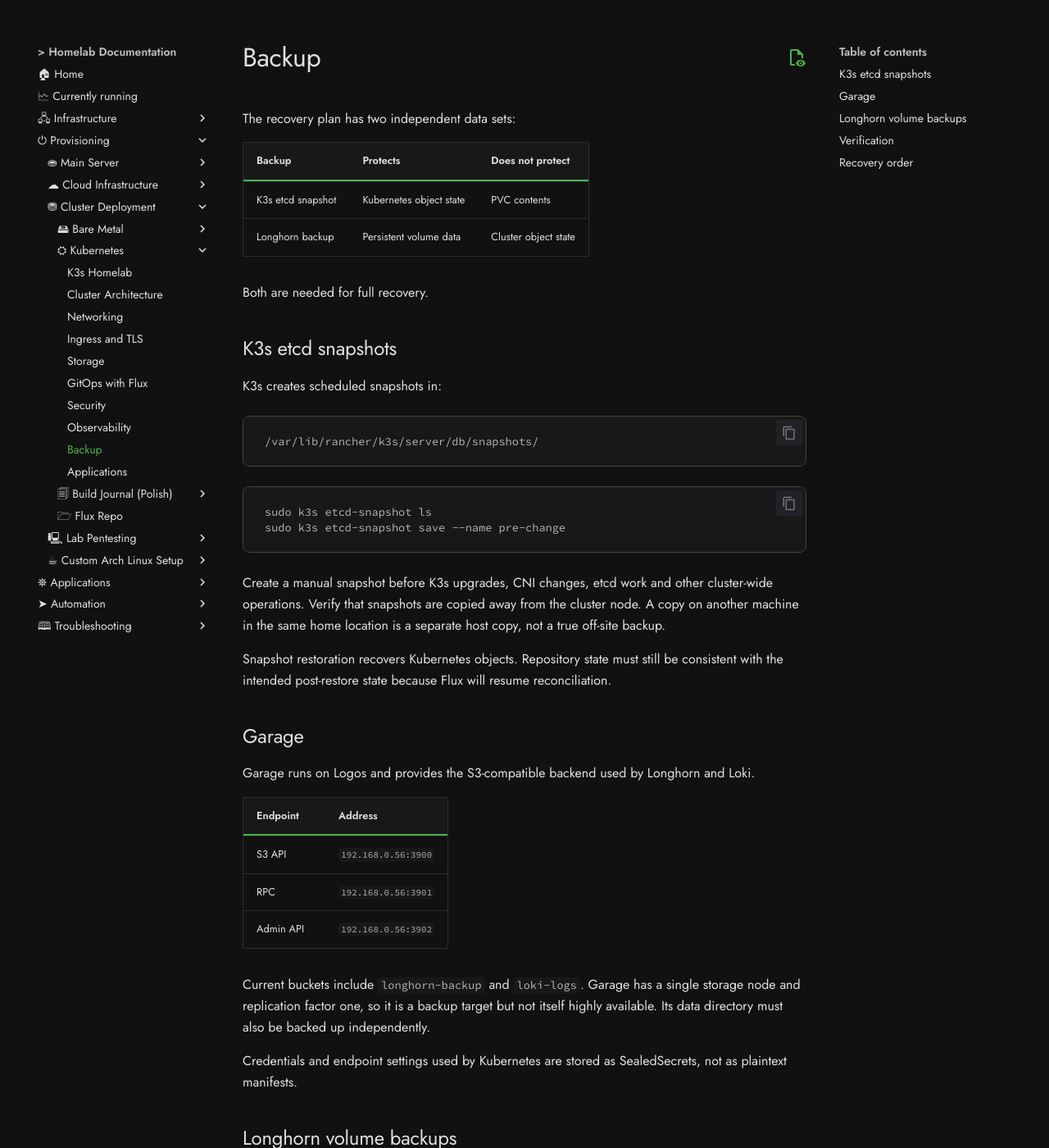
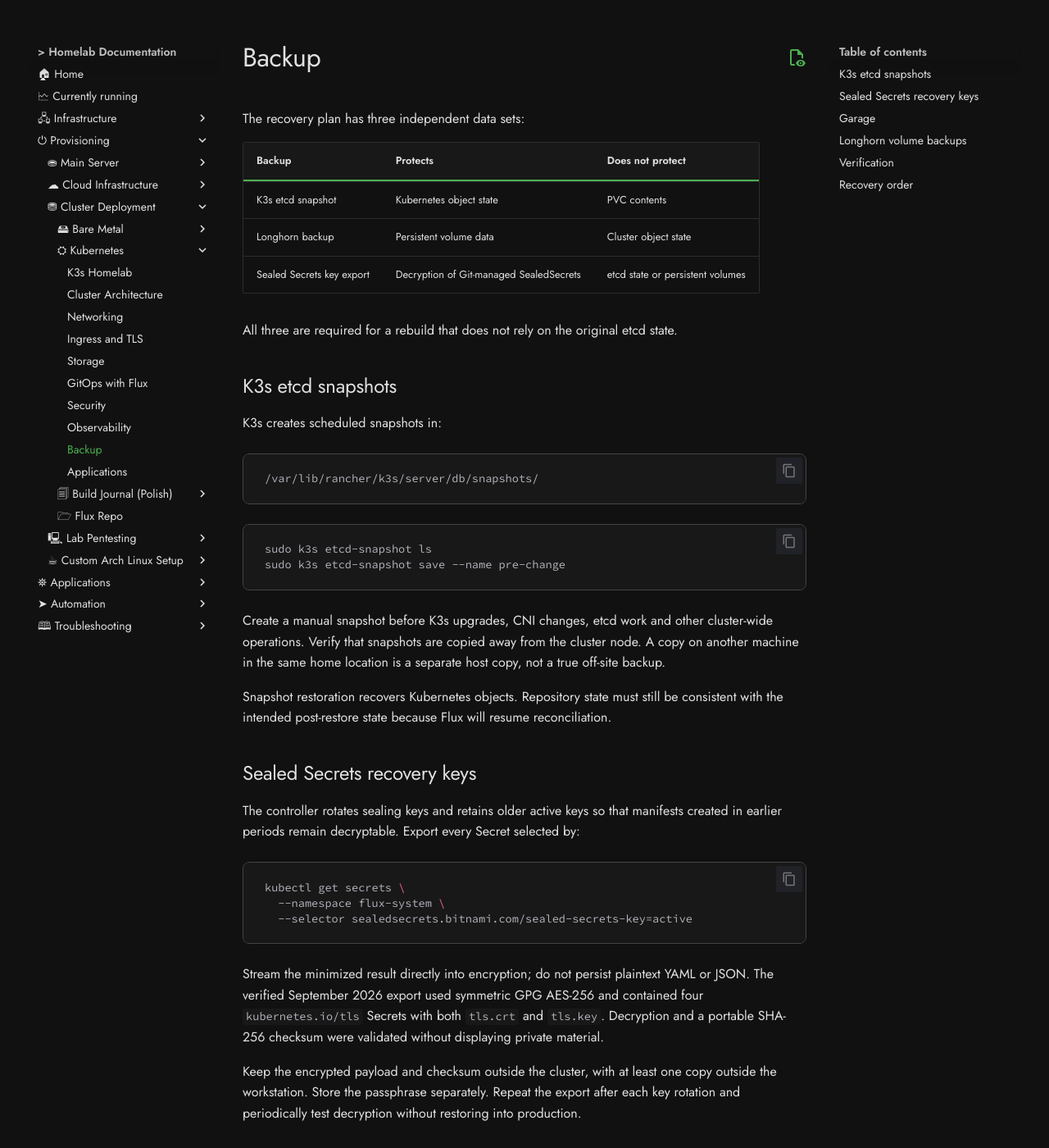
Before and after one commit to kCn3333/homelab, an MkDocs documentation site: the page built from docs/kubernetes/08-backup.md, in a window 1280 px wide and 1400 px high. Shown: the whole window at 82% size. Built offline with MkDocs 1.6.1 and Material for MkDocs 9.7.7, drawn with Linux system fonts in a browser that asks for light colours; comment, search, counter and statistics services are not loaded; some of the changed text lies outside the part shown.

Commit message:
docs(kubernetes): document Sealed Secrets recovery and proxy fix

````diff
--- a/docs/kubernetes/08-backup.md
+++ b/docs/kubernetes/08-backup.md
@@ -1,13 +1,14 @@
 # Backup
 
-The recovery plan has two independent data sets:
+The recovery plan has three independent data sets:
 
-| Backup            | Protects                | Does not protect     |
-| ----------------- | ----------------------- | -------------------- |
-| K3s etcd snapshot | Kubernetes object state | PVC contents         |
-| Longhorn backup   | Persistent volume data  | Cluster object state |
+| Backup                    | Protects                                | Does not protect                 |
+| ------------------------- | --------------------------------------- | -------------------------------- |
+| K3s etcd snapshot         | Kubernetes object state                 | PVC contents                     |
+| Longhorn backup           | Persistent volume data                  | Cluster object state             |
+| Sealed Secrets key export | Decryption of Git-managed SealedSecrets | etcd state or persistent volumes |
 
-Both are needed for full recovery.
+All three are required for a rebuild that does not rely on the original etcd state.
 
 ## K3s etcd snapshots
 
@@ -29,6 +30,26 @@ true off-site backup.
 
 Snapshot restoration recovers Kubernetes objects. Repository state must still be
 consistent with the intended post-restore state because Flux will resume reconciliation.
+
+## Sealed Secrets recovery keys
+
+The controller rotates sealing keys and retains older active keys so that manifests
+created in earlier periods remain decryptable. Export every Secret selected by:
+
+```bash
+kubectl get secrets \
+  --namespace flux-system \
+  --selector sealedsecrets.bitnami.com/sealed-secrets-key=active
+```
+
+Stream the minimized result directly into encryption; do not persist plaintext YAML or
+JSON. The verified September 2026 export used symmetric GPG AES-256 and contained four
+`kubernetes.io/tls` Secrets with both `tls.crt` and `tls.key`. Decryption and a
+portable SHA-256 checksum were validated without displaying private material.
+
+Keep the encrypted payload and checksum outside the cluster, with at least one copy
+outside the workstation. Store the passphrase separately. Repeat the export after each
+key rotation and periodically test decryption without restoring into production.
 
 ## Garage
 
@@ -82,17 +103,20 @@ Also verify that:
 * recent backups exist for every protected volume;
 * objects are present in Garage;
 * etcd snapshots exist both locally and on the secondary host;
+* the Sealed Secrets recovery export decrypts and contains every active key;
 * the restore procedure is tested periodically.
 
 ## Recovery order
 
 For a complete cluster loss:
 
-1. Restore the K3s control-plane state from an etcd snapshot.
+1. Restore the K3s control-plane state from an etcd snapshot when one is available.
 2. Confirm node membership and core controllers.
-3. Restore or reconnect Longhorn backups for required PVCs.
-4. Resume Flux only when Git contains the desired configuration.
-5. Verify applications and backup schedules.
+3. Before applying SealedSecrets to a rebuilt cluster, restore all exported sealing-key Secrets.
+4. Start or restart the controller and confirm that it registers every key.
+5. Restore or reconnect Longhorn backups for required PVCs.
+6. Resume Flux only when Git contains the desired configuration.
+7. Verify SealedSecret synchronization, applications and backup schedules.
 
 Exact restore commands depend on whether the failure affects one node, the etcd
 cluster, Longhorn data or the Garage host. Do not use a single generic recovery command
````
Also changed, not shown: docs/journal/day 25.md (added, +140 -0 lines), docs/kubernetes/00-overview.md (+2 -2 lines), docs/kubernetes/02-networking.md (+12 -0 lines), docs/kubernetes/06-security.md (+13 -2 lines), docs/troubleshooting/sealed-secrets-api-proxy-502.md (added, +135 -0 lines).
